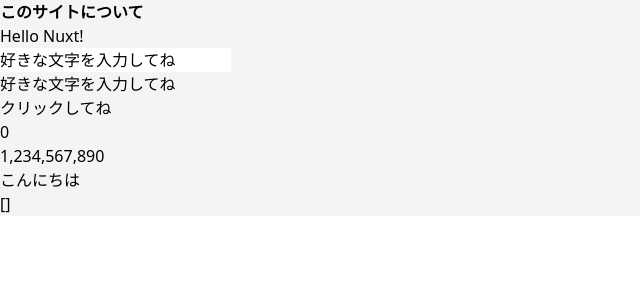
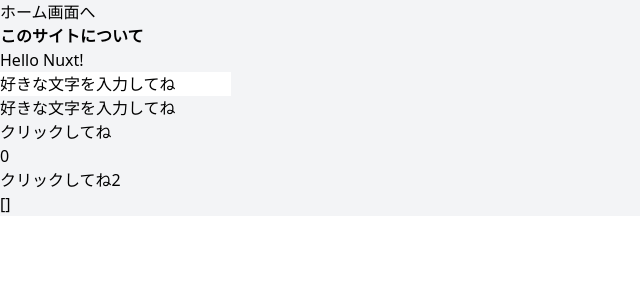
Before and after one commit to TrellixVulnTeam/news_api_1267, a Nuxt app: page /about in a window 1280 px wide. Shown: the top 300 px of the page, without its empty margins (0-640 px from the left). Built offline with nearby package versions, Linux system fonts and the light colour scheme; no server answers.

Commit message:
after upgrade

```diff
--- a/assets/css/tailwind.css
+++ b/assets/css/tailwind.css
@@ -1,3 +1,11 @@
 @import 'tailwindcss/base';
 @import 'tailwindcss/components';
 @import 'tailwindcss/utilities';
+
+.fade-enter {
+  opacity: 0;
+}
+
+.fade-enter-active {
+  transition: .7s;
+}
--- a/components/Tutorial.vue
+++ b/components/Tutorial.vue
@@ -16,6 +16,7 @@
         <p class="mt-4 pt-4 text-gray-800 border-t border-dashed">
           To get started, remove <code class="bg-gray-100 text-sm p-1 rounded border">components/Tutorial.vue</code> and start coding in <code class="bg-gray-100 text-sm p-1 rounded border">pages/index.vue</code>. Have fun!
         </p>
+        <NuxtLink to="/about">aboutページへ</NuxtLink>
       </div>
       <div class="flex justify-center pt-4 space-x-2">
         <a href="https://github.com/nuxt/nuxt.js" target="_blank"><svg
--- a/pages/about.vue
+++ b/pages/about.vue
@@ -1,5 +1,6 @@
 <template>
   <div class="bg-gray-100">
+    <NuxtLink to="/">ホーム画面へ</NuxtLink>
     <h1 class="font-bold">このサイトについて</h1>
     <h2>{{ nuxt }}</h2>
     <input type="text" v-model="newText">
@@ -7,10 +8,10 @@
     <button @click="countUp">{{ click }}</button>
     <p>{{ counter }}</p>
 
-    <p>{{ number | addComma }}</p>
-
-    <button>こんにちは
-    </button>
+    <button @click="show = !show">{{ click }}2</button>
+    <transition name="fade">
+      <p v-show="show">Nuxt.js</p>
+    </transition>
 
     <p>{{ albums }}</p>
   </div>
@@ -25,8 +26,12 @@ export default {
       counter: 0,
       number: 1234567890,
       nuxt: "Hello Nuxt!",
-      albums: []
+      albums: [],
+      show: false,
     }
+  },
+  transition: {
+    name: "fade"
   },
   methods: {
     countUp() {
```
